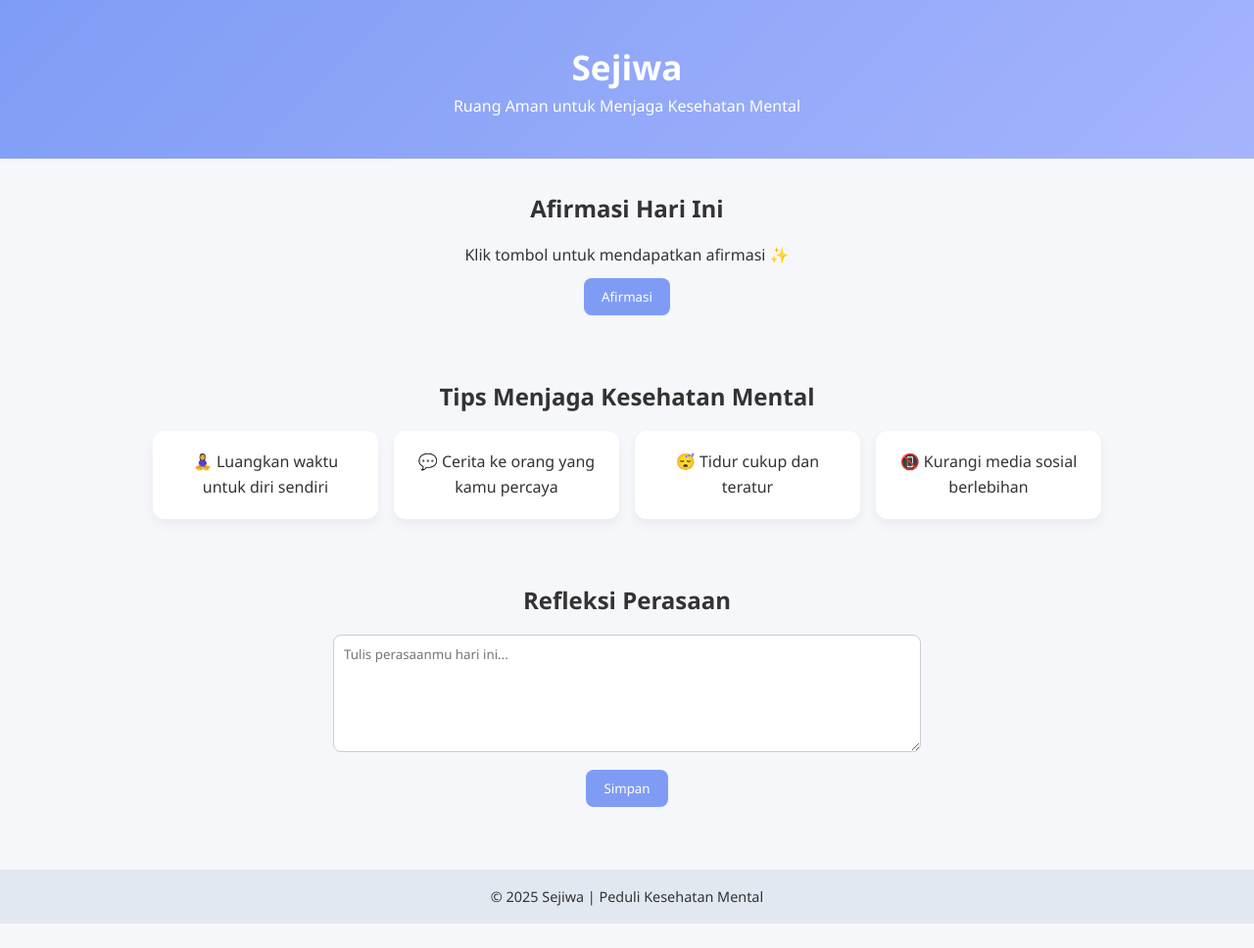
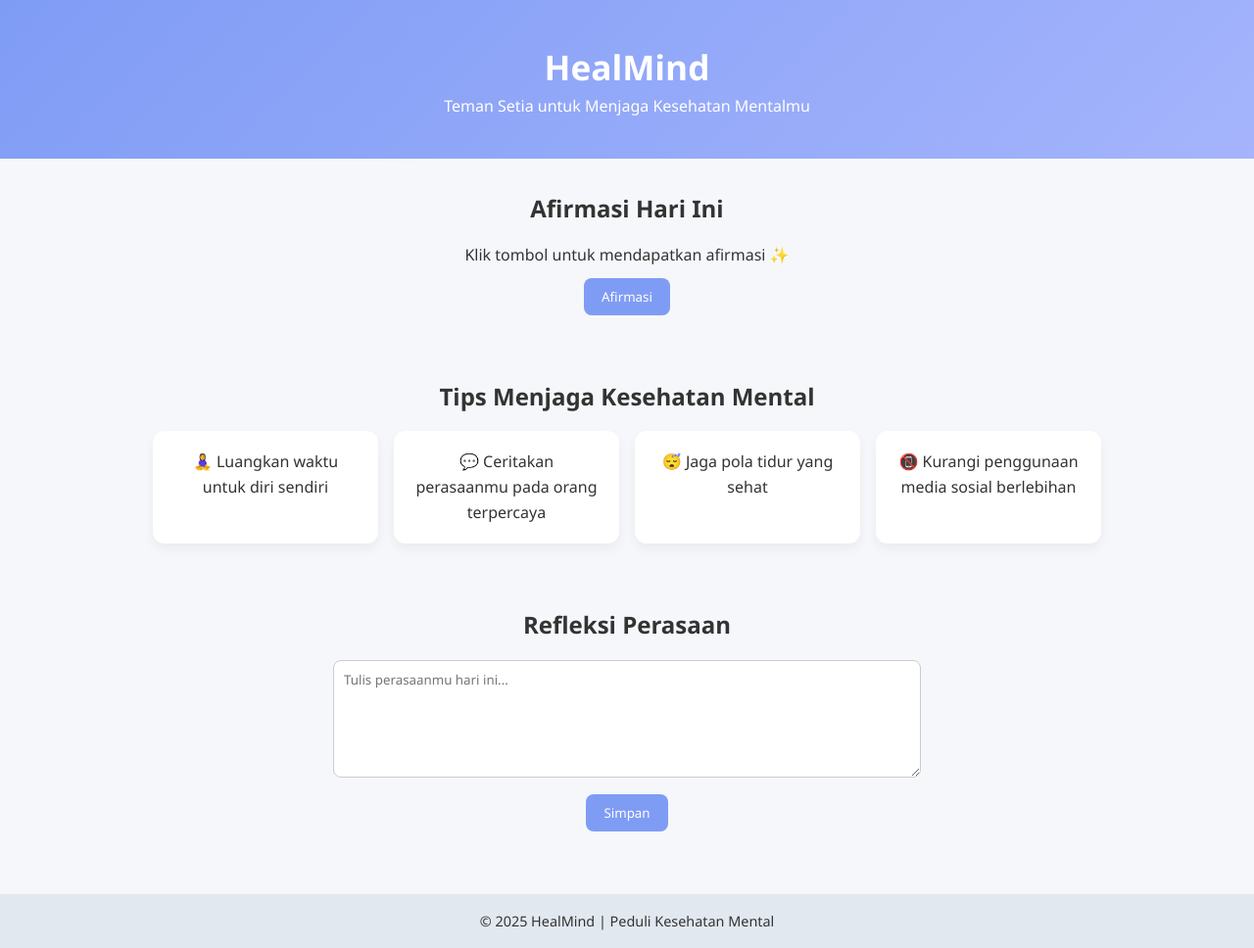
Before and after one commit to hazmilaa/hazmilaa.github.io, a plain HTML site: page index.html in a window 1280 px wide. Shown: the whole page at 98% size. Before the commit the page ends 943 px from the top, so only its background shows below. Drawn offline with Linux system fonts and the light colour scheme.

Commit message:
Update index.html

```diff
--- a/index.html
+++ b/index.html
@@ -3,7 +3,7 @@
 <head>
     <meta charset="UTF-8">
     <meta name="viewport" content="width=device-width, initial-scale=1.0">
-    <title>Sejiwa | Kesehatan Mental</title>
+    <title>HealMind | Kesehatan Mental</title>
 
     <style>
         * {
@@ -106,8 +106,8 @@
 <body>
 
 <header>
-    <h1>Sejiwa</h1>
-    <p>Ruang Aman untuk Menjaga Kesehatan Mental</p>
+    <h1>HealMind</h1>
+    <p>Teman Setia untuk Menjaga Kesehatan Mentalmu</p>
 </header>
 
 <section class="affirmation">
@@ -120,9 +120,9 @@
     <h2>Tips Menjaga Kesehatan Mental</h2>
     <div class="cards">
         <div class="card">🧘‍♀️ Luangkan waktu untuk diri sendiri</div>
-        <div class="card">💬 Cerita ke orang yang kamu percaya</div>
-        <div class="card">😴 Tidur cukup dan teratur</div>
-        <div class="card">📵 Kurangi media sosial berlebihan</div>
+        <div class="card">💬 Ceritakan perasaanmu pada orang terpercaya</div>
+        <div class="card">😴 Jaga pola tidur yang sehat</div>
+        <div class="card">📵 Kurangi penggunaan media sosial berlebihan</div>
     </div>
 </section>
 
@@ -134,7 +134,7 @@
 </section>
 
 <footer>
-    <p>© 2025 Sejiwa | Peduli Kesehatan Mental</p>
+    <p>© 2025 HealMind | Peduli Kesehatan Mental</p>
 </footer>
 
 <script>
@@ -142,7 +142,7 @@
         "Aku berharga dan pantas bahagia 🌱",
         "Tidak apa-apa untuk beristirahat",
         "Perasaanku valid dan penting",
-        "Aku melakukan yang terbaik hari ini",
+        "Aku sudah berusaha sebaik mungkin hari ini",
         "Langkah kecil tetap berarti"
     ];
 
@@ -153,9 +153,9 @@
 
     function saveReflection() {
         document.getElementById("saved").innerText =
-            "Perasaanmu tersimpan. Terima kasih sudah jujur pada diri sendiri 💙";
+            "Refleksimu tersimpan. Terima kasih sudah jujur pada diri sendiri 💙";
     }
 </script>
 
 </body>
-    </html>
+</html>
```
